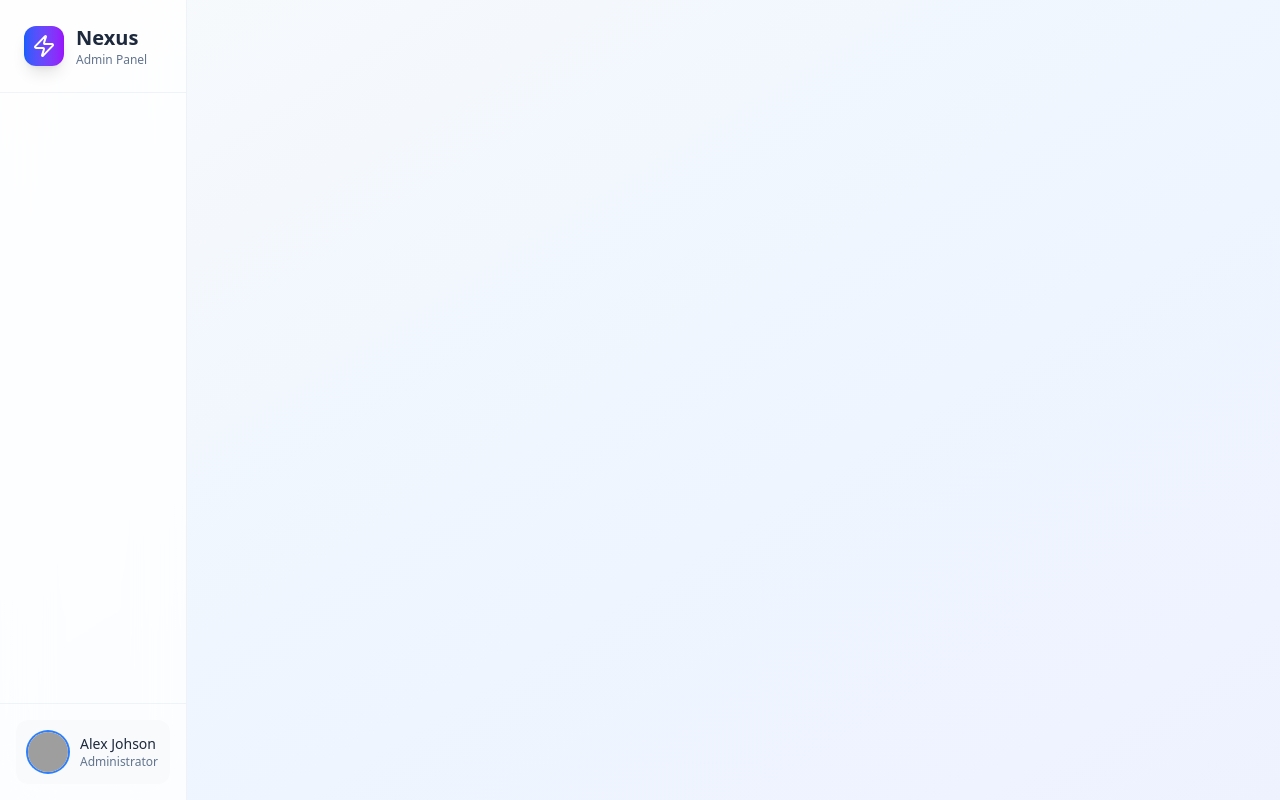
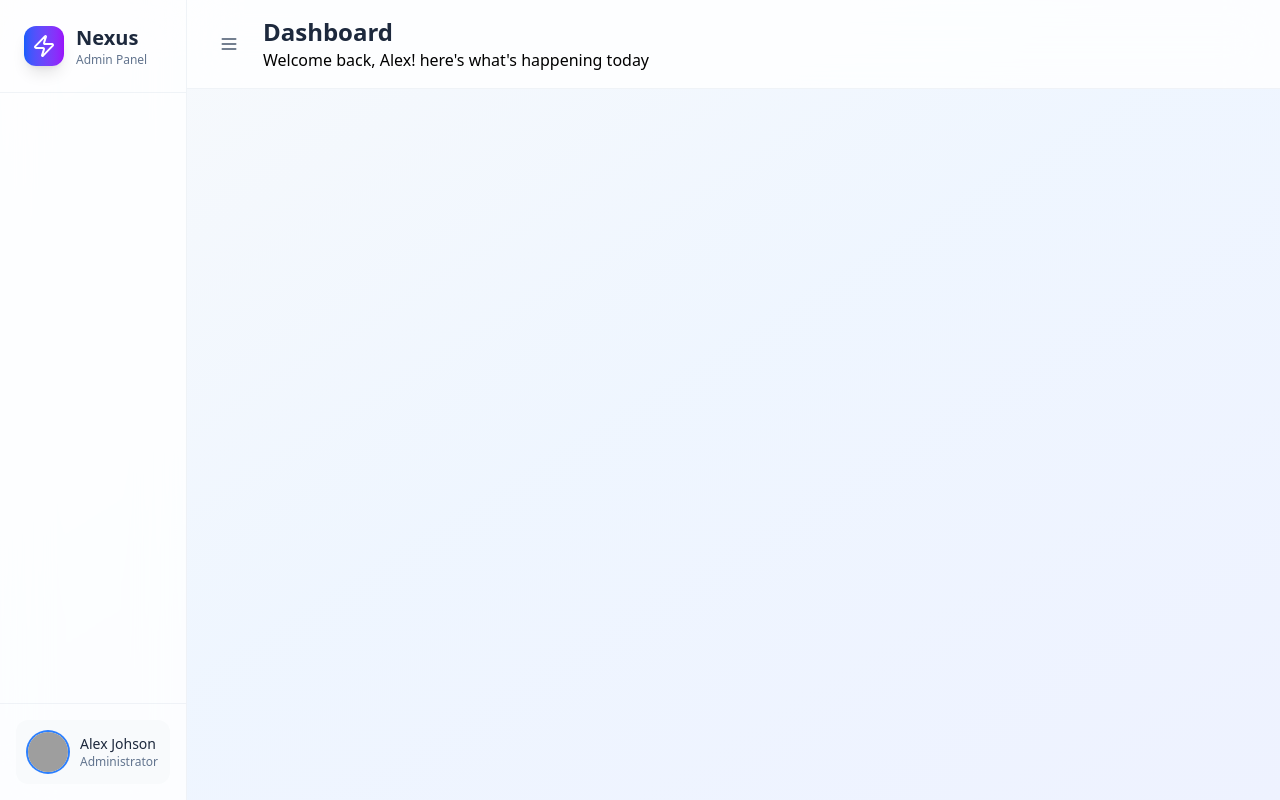
Before and after one commit to abubakar83/admin-dashboard-with-React-JS-and-Tailwind-CSS, a React (Vite) app in the folder vite-project/: page / in a window 1280 px wide. Built offline with nearby package versions, Linux system fonts and the light colour scheme; grey boxes are pictures that could not be loaded.

Commit message:
complete left section of header

```diff
--- a/vite-project/src/App.jsx
+++ b/vite-project/src/App.jsx
@@ -1,11 +1,14 @@
-import React from 'react'
-import Sidebar from './components/Layout/Sidebar'
+import Sidebar from './components/Layout/Sidebar';
+import Header from "./components/Layout/Header";
 
 const App = () => {
   return (
     <div className="main-h-screen bg-gradient-to-br from-slate-50 via-blue-50 to-indigo-50 dark:from-slate-900 dark:via-slate-800 dark:to-slate-900 transition-all duration-500">
       <div className="flex h-screen overflow-hidden">
         <Sidebar/>
+        <div className='flex-1 flex flex-col overflow-hidden'>
+        <Header/>
+        </div>
       </div>
     </div>
   )
--- a/vite-project/src/components/Layout/Header.jsx
+++ b/vite-project/src/components/Layout/Header.jsx
@@ -1,8 +1,24 @@
-import React from 'react'
+import { Menu } from "lucide-react"
 
 const Header = () => {
   return (
-    <div>Header</div>
+    <div className='bg-white/80 dark:bg-slate-900/80 backdrop-blur-xl border-b border-slate-200/50 dark:border-slate-700/50 px-6 py-4'>
+    <div className="flex items-center justify-between">
+    {/* left section */}
+    <div className="flex items-center space-x-4">
+      <button className='p-2 rounded-lg text-slate-600 dark:text-slate-300 hover:bg-slate-100 dark:hover:bg-slate-800 transition-colors'>
+        <Menu className="w-5 h-5"/>
+      </button>
+
+      <div className="hidden md:block">
+      <h1 className="text-2xl font-black text-slate-800 dark:text-white">Dashboard</h1>
+      <p>Welcome back, Alex! here's what's happening today</p>
+
+      </div>
+
+    </div>
+    </div>
+    </div>
   )
 }
 
```
